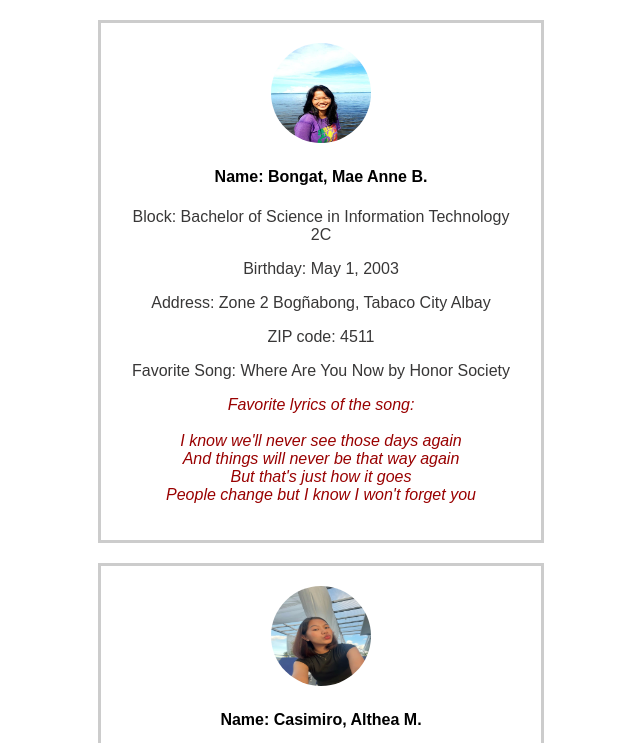
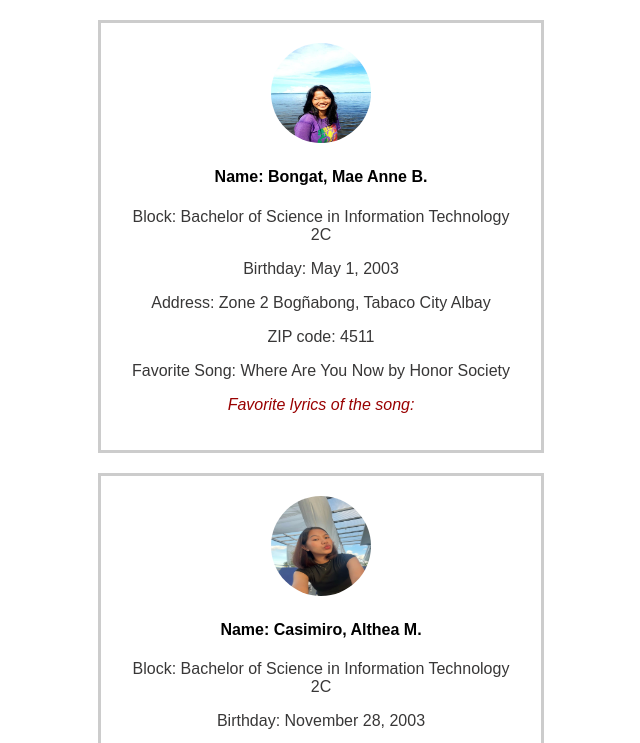
Before and after one commit to hempers/Activity2-GithubAPP, a plain HTML site: page index.html in a window 1280 px wide. Shown: the top 743 px of the page, without its empty margins (319-959 px from the left). Drawn offline with Linux system fonts and the light colour scheme.

Commit message:
removed lyrics

```diff
--- a/index.html
+++ b/index.html
@@ -15,10 +15,7 @@
         <p>Address: Zone 2 Bogñabong, Tabaco City Albay</p>
         <p>ZIP code: 4511</p>
         <p>Favorite Song: Where Are You Now by Honor Society</p>
-        <p class="favorite-lyrics">Favorite lyrics of the song: <br> <br> I know we'll never see those days again
-            <br>And things will never be that way again
-            <br>But that's just how it goes
-            <br>People change but I know I won't forget you
+        <p class="favorite-lyrics">Favorite lyrics of the song:
             </p>
 
     </div>
```
